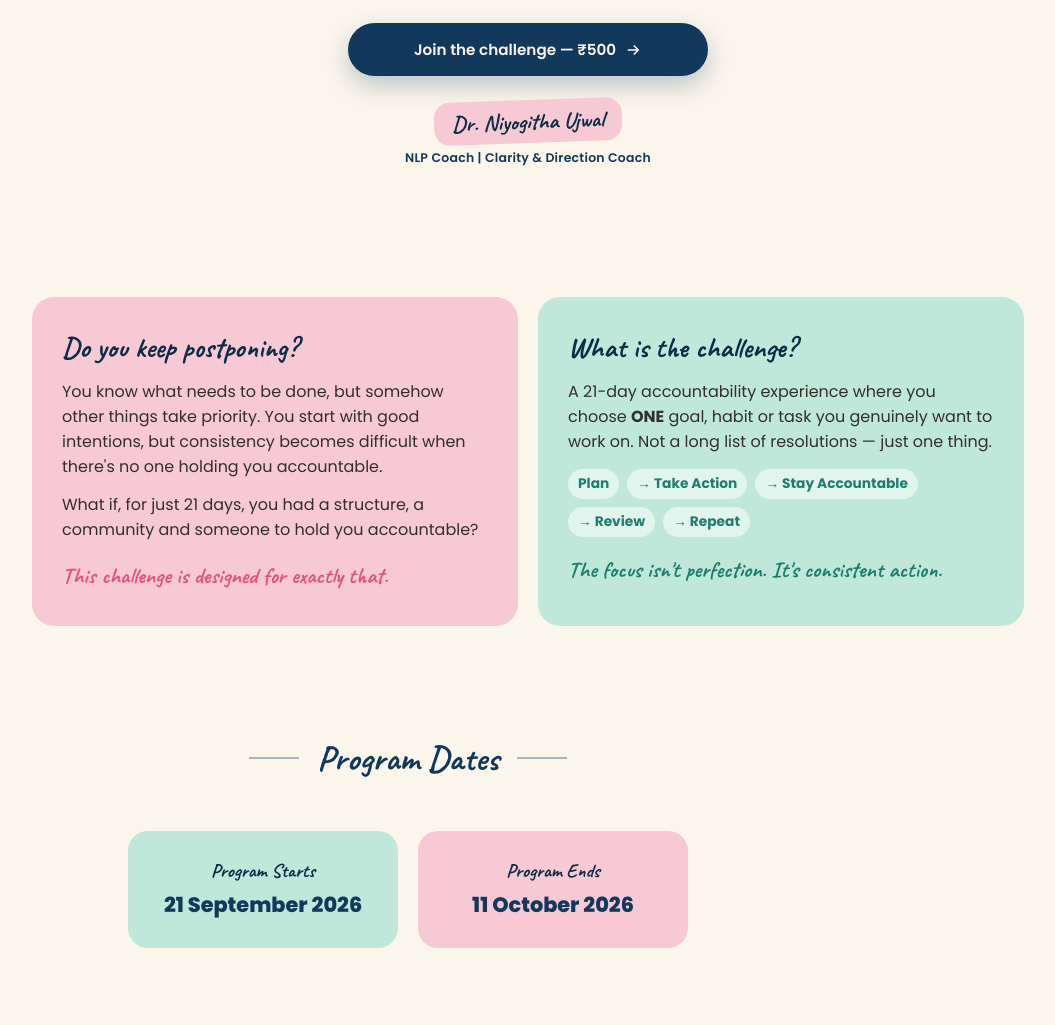
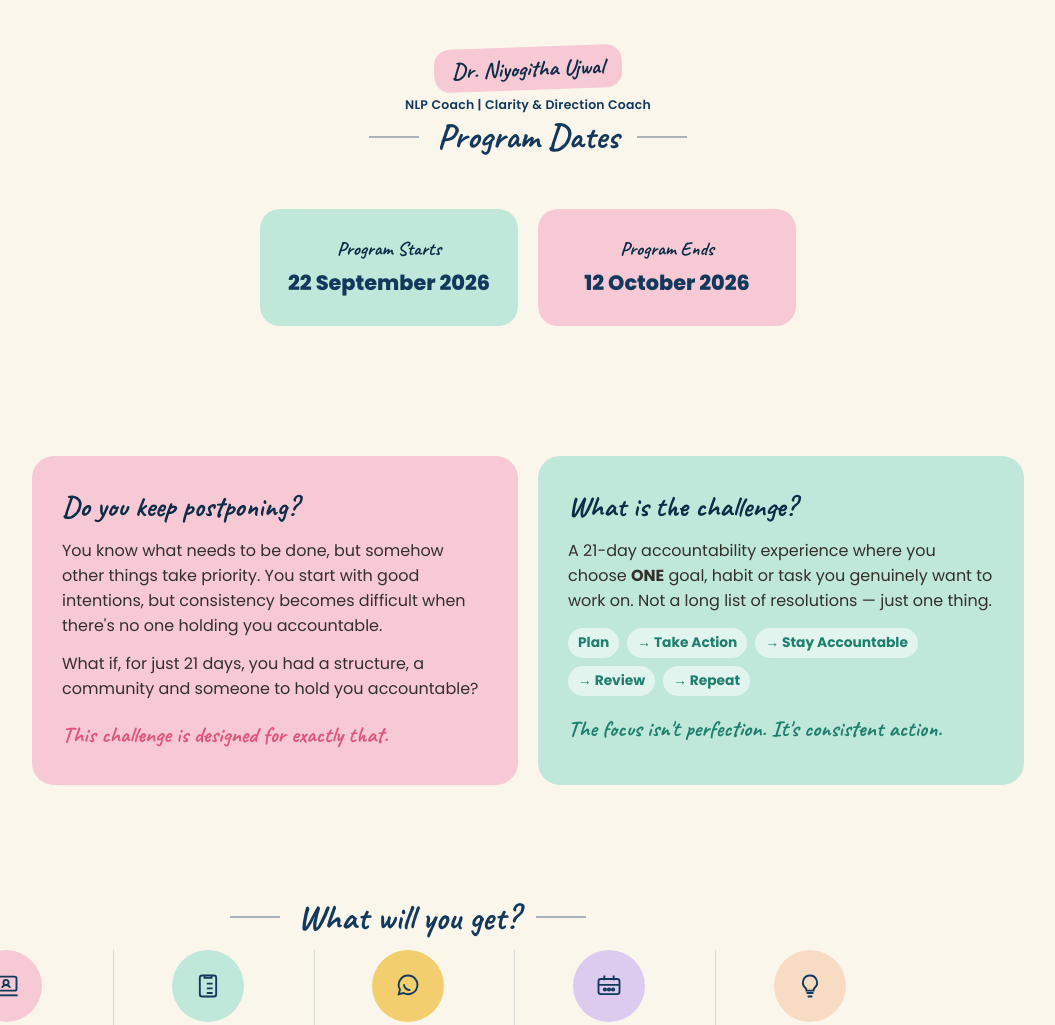
Before and after one commit to drniyogitha-cyber/21days, a plain HTML site: page index.html in a window 1280 px wide. Shown: the part 480-1505 px from the top of the page, without its empty margins (112-1167 px from the left). Drawn offline with Linux system fonts and the light colour scheme.

Commit message:
Update index.html

```diff
--- a/index.html
+++ b/index.html
@@ -363,17 +363,32 @@
       <h1 class="headline">21 Days.<br>Consistent <span class="accent">Action</span> Challenge.</h1>
       <div class="subhead">One goal. 21 days. Consistent action.</div>
       <p class="lede">A guided 21-day accountability experience for the one goal, habit or task you keep meaning to start — with daily structure, NLP-based tools, and a community holding you accountable.</p>
-      <a class="btn-primary" href="#join">
-        Join the challenge — ₹500
-        <svg viewBox="0 0 24 24" fill="none" stroke="currentColor" stroke-width="2"><path d="M5 12h14M13 6l6 6-6 6"/></svg>
-      </a>
+
       <div class="hero-byline">
         <span class="photo-tag">Dr. Niyogitha Ujwal</span>
         <div class="photo-role">NLP Coach&nbsp;|&nbsp;Clarity &amp; Direction Coach</div>
       </div>
+	  <!-- PROGRAM DATES -->
+<div >
+  <div class="section-head">
+    <div class="section-title"><span class="line"></span>Program Dates<span class="line"></span></div>
+  </div>
+  <div class="dates-grid">
+    <div class="date-card">
+      <div class="date-label">Program Starts</div>
+      <div class="date-value" id="program-start-display"></div>
+    </div>
+    <div class="date-card">
+      <div class="date-label">Program Ends</div>
+      <div class="date-value" id="program-end-display"></div>
     </div>
   </div>
 </div>
+    </div>
+  </div>
+</div>
+
+
 
 <!-- HOOK + DEFINITION -->
 <div class="wrap">
@@ -389,23 +404,6 @@
       <p>A 21-day accountability experience where you choose <strong>ONE</strong> goal, habit or task you genuinely want to work on. Not a long list of resolutions — just one thing.</p>
       <div class="cycle"><span>Plan</span><span>→ Take Action</span><span>→ Stay Accountable</span><span>→ Review</span><span>→ Repeat</span></div>
       <p class="punch">The focus isn't perfection. It's consistent action.</p>
-    </div>
-  </div>
-</div>
-
-<!-- PROGRAM DATES -->
-<div class="wrap section-block">
-  <div class="section-head">
-    <div class="section-title"><span class="line"></span>Program Dates<span class="line"></span></div>
-  </div>
-  <div class="dates-grid">
-    <div class="date-card">
-      <div class="date-label">Program Starts</div>
-      <div class="date-value" id="program-start-display"></div>
-    </div>
-    <div class="date-card">
-      <div class="date-label">Program Ends</div>
-      <div class="date-value" id="program-end-display"></div>
     </div>
   </div>
 </div>
@@ -854,7 +852,10 @@
   // -------------------------------------------------------------
 
   function formatProgramDate(d) {
-    return d.toLocaleDateString('en-IN', { day: 'numeric', month: 'long', year: 'numeric' });
+    // Explicit timeZone so the date shown is always in IST, regardless of
+    // the visitor's own device timezone (otherwise it can roll back a day
+    // for anyone browsing from west of India).
+    return d.toLocaleDateString('en-IN', { day: 'numeric', month: 'long', year: 'numeric', timeZone: 'Asia/Kolkata' });
   }
 
   document.getElementById('upi-id-display').textContent = UPI_ID;
@@ -1166,7 +1167,10 @@
       // no-cors gives an opaque response, so this only confirms the request went out,
       // not that Apps Script actually wrote the row — check the sheet's own status
       // column for the real calendar-invite outcome, since the page can't read it back.
-      statusEl.innerHTML = '✓ Registered — ' + summaryLine() + '<br>Details sent. Opening your UPI app…';
+      statusEl.innerHTML = '✓ Registered — ' + summaryLine() + '<br>Details sent. Opening your UPI app…'
+        + '<br><a href="https://wa.me/917975526615" target="_blank" rel="noopener" style="display:inline-flex; align-items:center; gap:6px; margin-top:8px; color:var(--mint-deep); font-weight:600; text-decoration:none;">'
+        + '<svg viewBox="0 0 24 24" width="16" height="16" fill="currentColor"><path d="M17.472 14.382c-.297-.149-1.758-.867-2.03-.967-.273-.099-.471-.148-.67.15-.197.297-.767.966-.94 1.164-.173.199-.347.223-.644.075-.297-.15-1.255-.462-2.39-1.475-.883-.788-1.48-1.761-1.653-2.059-.173-.297-.018-.458.13-.606.134-.133.298-.347.446-.52.149-.174.198-.298.298-.497.099-.198.05-.371-.025-.52-.075-.149-.669-1.612-.916-2.207-.242-.579-.487-.5-.669-.51-.173-.008-.371-.01-.57-.01-.198 0-.52.074-.792.372-.272.297-1.04 1.016-1.04 2.479 0 1.462 1.065 2.875 1.213 3.074.149.198 2.096 3.2 5.077 4.487.709.306 1.262.489 1.694.626.712.226 1.36.194 1.871.118.571-.085 1.758-.719 2.006-1.413.248-.694.248-1.289.173-1.413-.074-.124-.272-.198-.57-.347z"/><path d="M12.004 2C6.478 2 2 6.478 2 12c0 1.986.573 3.868 1.65 5.5L2 22l4.652-1.62A9.955 9.955 0 0 0 12.004 22C17.53 22 22 17.522 22 12S17.53 2 12.004 2zm0 18.2a8.17 8.17 0 0 1-4.417-1.293l-.317-.19-3.06 1.066 1.03-2.99-.207-.318A8.16 8.16 0 0 1 3.8 12c0-4.526 3.68-8.2 8.204-8.2 4.524 0 8.2 3.674 8.2 8.2 0 4.526-3.676 8.2-8.2 8.2z"/></svg>'
+        + 'Share payment reference on WhatsApp to +91 79755 26615</a>';
       statusEl.style.color = 'var(--mint-deep)';
       clearFormFields();
     }).catch(function (err) {
```
